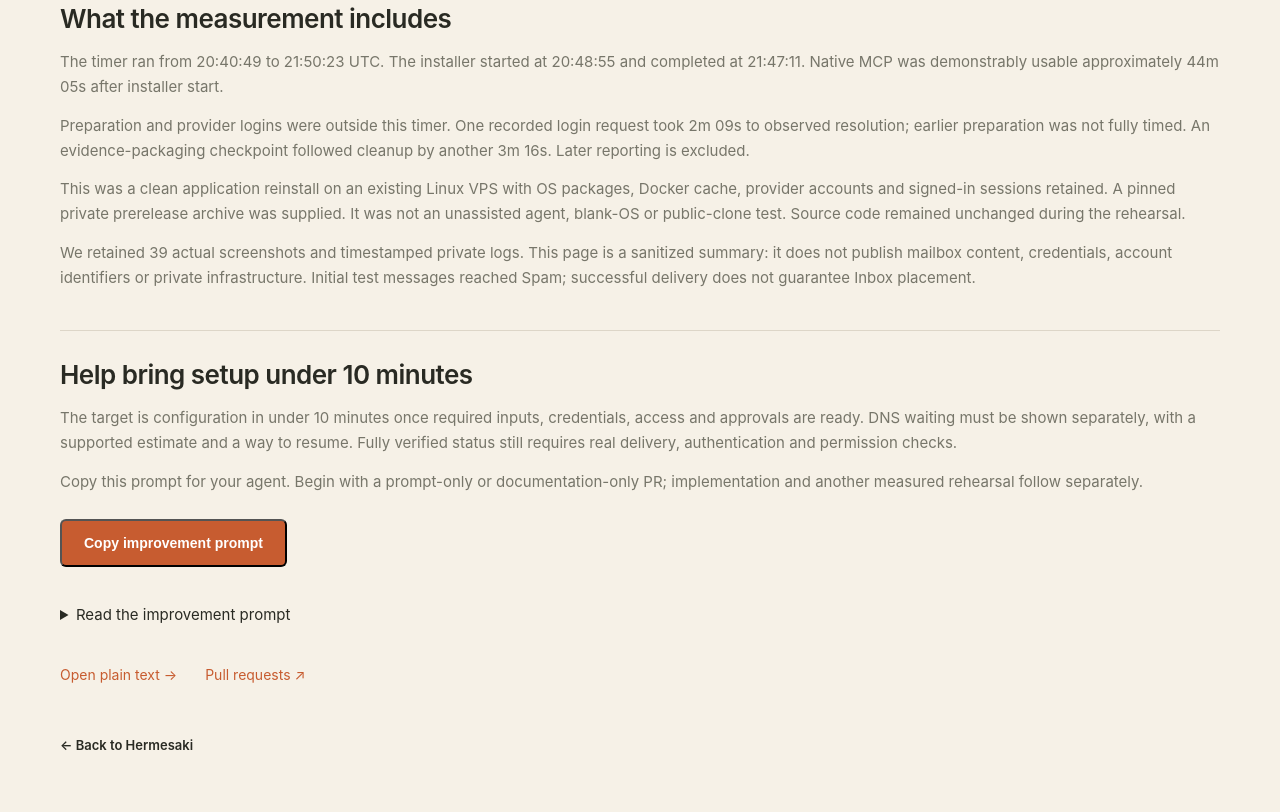
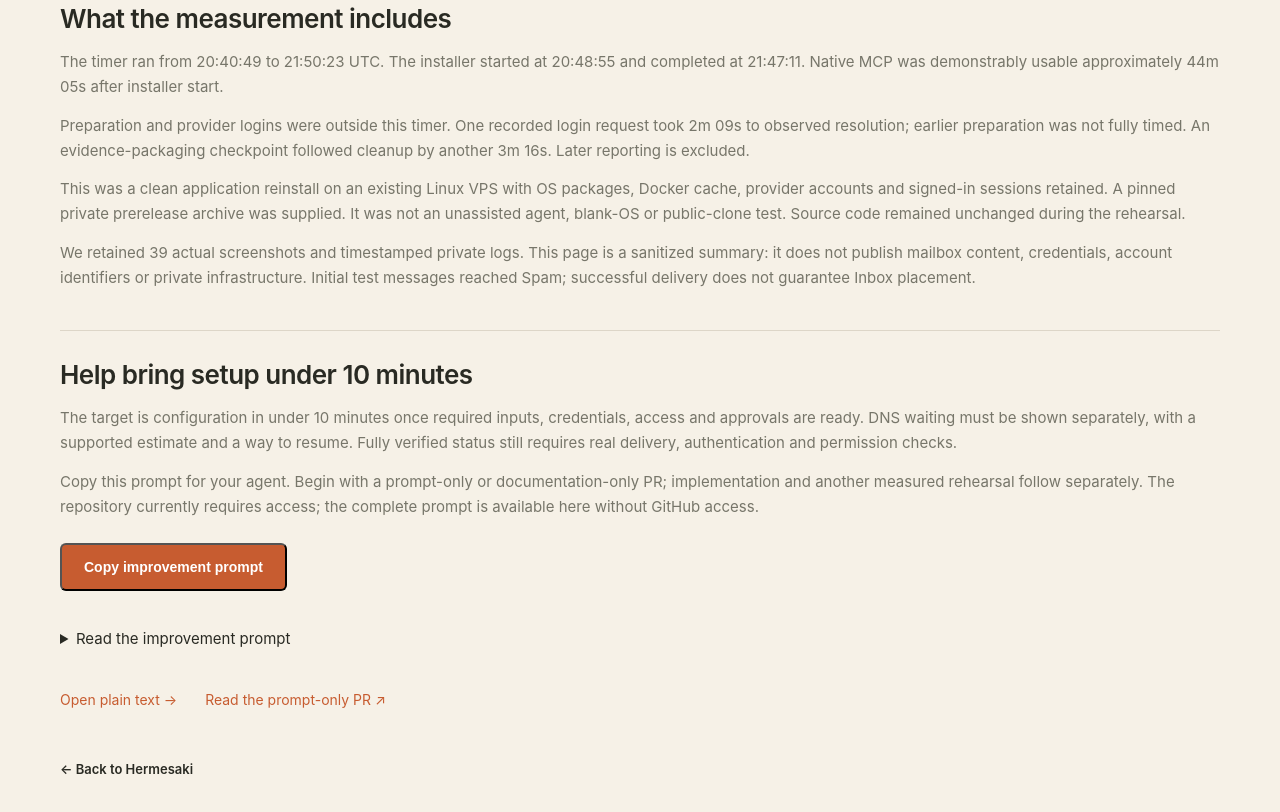
Before and after one commit to Ansonhkg/hermesaki, a website: page landing/setup-baseline.html in a window 1280 px wide. Shown: the part 1721-2533 px from the top of the page. Drawn offline with Linux system fonts and the light colour scheme; files that its build step writes are made by us from their sources; files whose address does not match are found by name.

Commit message:
Link the prompt-only setup improvement PR

```diff
--- a/landing/setup-baseline.html
+++ b/landing/setup-baseline.html
@@ -3,7 +3,7 @@
 <section class="guide-step"><h2>Where the time went</h2><p>These are sequential wall-clock intervals between milestones. Each includes the work, troubleshooting and evidence collection happening during that interval. Rounded values can differ slightly when added; native receipt timing has minute-level precision.</p><div class="baseline-table" role="region" aria-label="Setup timing breakdown" tabindex="0"><table><thead><tr><th scope="col">Phase</th><th scope="col">Elapsed interval</th></tr></thead><tbody><tr><th scope="row">Teardown and clean-state verification</th><td>8m 06s</td></tr><tr><th scope="row">Bootstrap, prerequisites and first preflight</th><td>4m 01s</td></tr><tr><th scope="row">Provider configuration, approvals and browser recovery</th><td>17m 59s</td></tr><tr><th scope="row">Service planning and provisioning</th><td>3m 09s</td></tr><tr><th scope="row">DKIM publication</th><td>55s</td></tr><tr><th scope="row">First email receipt after DKIM publication</th><td>4s</td></tr><tr><th scope="row">Network, webmail, DNS repair and direct MCP verification</th><td>13m 12s</td></tr><tr><th scope="row">Native Codex MCP verification</th><td>≈4m 44s</td></tr><tr><th scope="row">Additional checks, diagnostics and DNS retry</th><td>≈12m 20s</td></tr><tr><th scope="row">Final reply verification and supported completion</th><td>1m 51s</td></tr><tr><th scope="row">Completion capture and cleanup</th><td>3m 12s</td></tr></tbody></table></div></section>
 <section class="guide-step"><h2>Waits overlapped useful work</h2><ul><li><strong>Owner approval window: 6m 36s.</strong> Two questions were resolved in one response. The shorter firewall approval window was inside the credential approval window. This is not measured hands-on user time.</li><li><strong>Gmail DKIM failure to passing email: about 30m 16s.</strong> Consistent with negative DNS caching. MCP, webmail and security verification continued during that span. No signing-key or source change was needed.</li><li><strong>Local DNS repair: about 7 minutes.</strong> Also overlapped verification. The subagent lost browser access, and a supervisor handled browser operations; that assistance was not separately timed as overhead.</li></ul><p>Subtracting the DNS span from the total would not produce a valid “setup excluding DNS” result. Pure DNS idle time, individual screenshot effort and agent/tool overhead were not separately measured.</p></section>
 <section class="guide-step"><h2>What the measurement includes</h2><p>The timer ran from 20:40:49 to 21:50:23 UTC. The installer started at 20:48:55 and completed at 21:47:11. Native MCP was demonstrably usable approximately 44m 05s after installer start.</p><p>Preparation and provider logins were outside this timer. One recorded login request took 2m 09s to observed resolution; earlier preparation was not fully timed. An evidence-packaging checkpoint followed cleanup by another 3m 16s. Later reporting is excluded.</p><p>This was a clean application reinstall on an existing Linux VPS with OS packages, Docker cache, provider accounts and signed-in sessions retained. A pinned private prerelease archive was supplied. It was not an unassisted agent, blank-OS or public-clone test. Source code remained unchanged during the rehearsal.</p><p>We retained 39 actual screenshots and timestamped private logs. This page is a sanitized summary: it does not publish mailbox content, credentials, account identifiers or private infrastructure. Initial test messages reached Spam; successful delivery does not guarantee Inbox placement.</p></section>
-<section class="guide-step" data-improvement-section><h2>Help bring setup under 10 minutes</h2><p>The target is configuration in under 10 minutes once required inputs, credentials, access and approvals are ready. DNS waiting must be shown separately, with a supported estimate and a way to resume. Fully verified status still requires real delivery, authentication and permission checks.</p><p>Copy this prompt for your agent. Begin with a prompt-only or documentation-only PR; implementation and another measured rehearsal follow separately.</p><div class="baseline-copy"><button class="button" type="button" data-baseline-copy>Copy improvement prompt</button><span role="status" aria-live="polite" data-baseline-status></span></div><details class="baseline-prompt"><summary>Read the improvement prompt</summary><label for="baseline-prompt">Prompt for your agent</label><textarea id="baseline-prompt" readonly spellcheck="false">Improve Hermesaki setup so configuration takes less than 10 minutes once the required details, credentials, access and action approvals are available. This is a target to verify, not an existing performance claim.
+<section class="guide-step" data-improvement-section><h2>Help bring setup under 10 minutes</h2><p>The target is configuration in under 10 minutes once required inputs, credentials, access and approvals are ready. DNS waiting must be shown separately, with a supported estimate and a way to resume. Fully verified status still requires real delivery, authentication and permission checks.</p><p>Copy this prompt for your agent. Begin with a prompt-only or documentation-only PR; implementation and another measured rehearsal follow separately. The repository currently requires access; the complete prompt is available here without GitHub access.</p><div class="baseline-copy"><button class="button" type="button" data-baseline-copy>Copy improvement prompt</button><span role="status" aria-live="polite" data-baseline-status></span></div><details class="baseline-prompt"><summary>Read the improvement prompt</summary><label for="baseline-prompt">Prompt for your agent</label><textarea id="baseline-prompt" readonly spellcheck="false">Improve Hermesaki setup so configuration takes less than 10 minutes once the required details, credentials, access and action approvals are available. This is a target to verify, not an existing performance claim.
 
 First read the repository instructions, setup guide and the published 12 September 2026 baseline. The assisted rehearsal took 58m 16s for installation and full verification, or 1h 9m 34s including teardown and cleanup. Provider configuration, approvals and browser recovery occupied 17m 59s. Service provisioning occupied 3m 09s. DNS-related delays overlapped useful work; do not subtract the approximately 30-minute fail-to-pass window to invent an active setup time.
 
@@ -14,5 +14,5 @@ Represent configured, DNS pending, and fully verified as distinct states. When o
 Instrument setup start, configuration ready, each explicit DNS-blocked interval, owner requests and responses, native MCP readiness, full verification, cleanup and evidence collection. Use UTC wall-clock timestamps and monotonic durations. Label overlaps, agent/tool failures, supervisor assistance, prerequisites, cache state, source revision and benchmark environment. Report human hands-on time only if actually measured. Keep teardown, preparation, DNS waits and extended audit time separate; retain the full elapsed total as well. Do not obtain a sub-10-minute result by omitting required work or blindly subtracting overlapping waits.
 
 Start with a prompt-only or documentation-only PR describing the inspected causes, proposed changes, acceptance checks and measurement plan; do not implement application changes in that PR. Link the baseline and distinguish observed facts from hypotheses. A later implementation PR should include focused local tests for resumability, DNS-pending UX, permission failures and timing accounting, followed by an explicitly authorized measured rehearsal. Preserve private evidence locally and publish only sanitized results. Do not change repository visibility or add CI/automatic deployment.
-</textarea></details><div class="baseline-actions"><a href="/ui/setup-improvement-prompt.txt">Open plain text →</a><a href="https://github.com/Ansonhkg/hermesaki/pulls">Pull requests ↗</a></div></section>
+</textarea></details><div class="baseline-actions"><a href="/ui/setup-improvement-prompt.txt">Open plain text →</a><a href="https://github.com/Ansonhkg/hermesaki/pull/1">Read the prompt-only PR ↗</a></div></section>
 <a class="text-link baseline-back" href="/welcome">← Back to Hermesaki</a></main></body></html>
```
